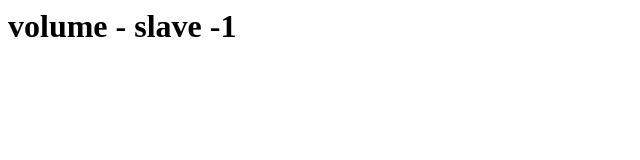
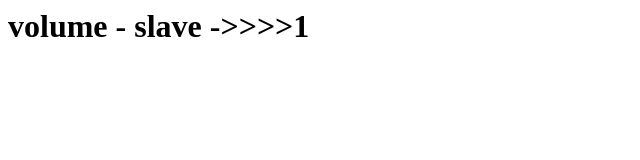
Before and after one commit to avshelke1996/volume_practise, a plain HTML site: page index.html in a window 1280 px wide. Shown: the full height of the page, 0-640 px from the left. Drawn offline with Linux system fonts and the light colour scheme.

Commit message:
Update index.html

```diff
--- a/index.html
+++ b/index.html
@@ -1 +1 @@
-<h1>volume - slave -1</h1>
+<h1>volume - slave ->>>>1</h1>
```
